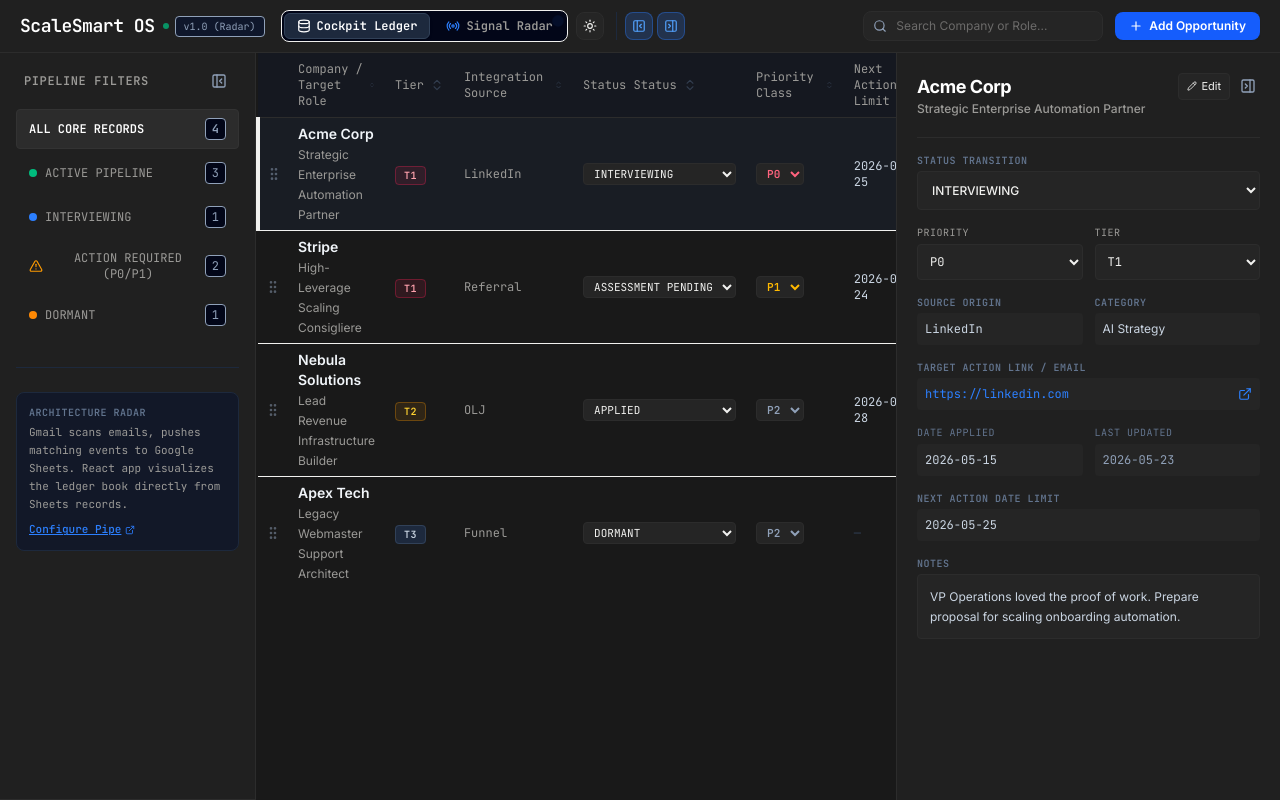
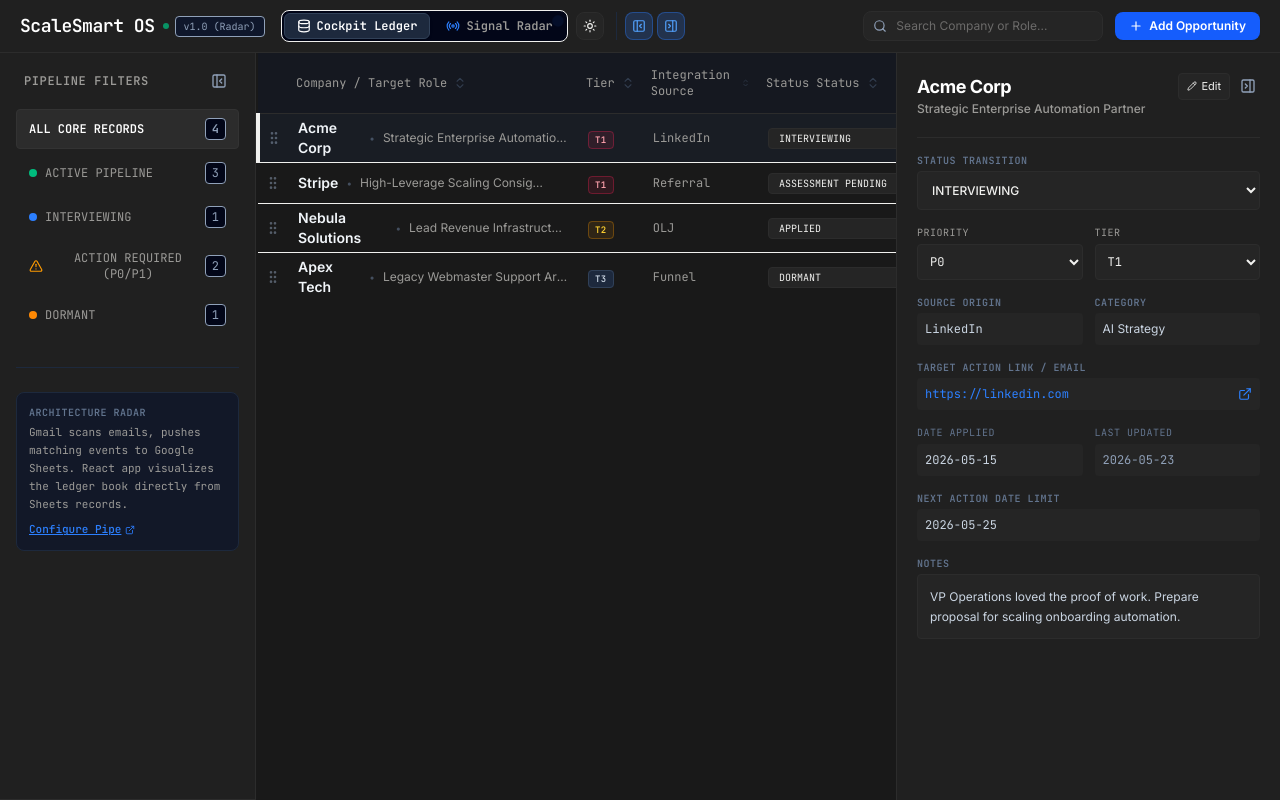
Before and after one commit to johnwesleyquintero/scalesmart-opportunity-os, a React (Vite) app: page / in a window 1280 px wide. Built offline with nearby package versions, Linux system fonts and the light colour scheme.

Commit message:
style: adjust table header padding for high density
Reduce vertical padding in table headers to improve information density and visual alignment. Update README to document new features including API overrides, drag-and-drop ordering, and display optimization.

```diff
--- a/src/App.tsx
+++ b/src/App.tsx
@@ -1129,7 +1129,7 @@
       <th className={`p-0 font-normal align-middle select-none border-b ${theme.border}`}>
         <button
           onClick={() => handleSort(field)}
-          className={`flex items-center gap-1.5 ${isDark ? "hover:bg-slate-900" : "hover:bg-[#eae9e6]/50"} text-left w-full py-2 px-2.5 font-mono text-xs transition focus:outline-none ${
+          className={`flex items-center gap-1.5 ${isDark ? "hover:bg-slate-900" : "hover:bg-[#eae9e6]/50"} text-left w-full py-1.5 px-2 font-mono text-xs transition focus:outline-none ${
             isActive
               ? `${theme.accentBlue} font-semibold ${isDark ? "bg-slate-900/45" : "bg-[#eae9e6]/30"}`
               : `${theme.textSecondary} hover:text-blue-500`
@@ -1409,7 +1409,7 @@
               <table className="w-full text-left border-collapse text-sm" id="table">
                 <thead>
                   <tr className={`border-b ${theme.border} ${theme.textSecondary} font-mono text-xs select-none ${isDark ? "bg-slate-900/40" : "bg-[#f7f7f5]"}`}>
-                    <th className={`w-8 py-2 px-1.5 text-center border-b ${theme.border}`} title="Manual Drag Priority Order">
+                    <th className={`w-8 py-1.5 px-1.5 text-center border-b ${theme.border}`} title="Manual Drag Priority Order">
                       <span className="sr-only">Drag</span>
                     </th>
                     {renderSortHeader("Company / Target Role", "companyName")}
@@ -1418,7 +1418,7 @@
                     {renderSortHeader("Status Status", "status")}
                     {renderSortHeader("Priority Class", "priority")}
                     {renderSortHeader("Next Action Limit", "nextActionDate")}
-                    <th className={`py-2 px-2.5 text-right font-mono text-xs font-normal border-b ${theme.border}`}>Ledger Actions</th>
+                    <th className={`py-1.5 px-2 text-right font-mono text-xs font-normal border-b ${theme.border}`}>Ledger Actions</th>
                   </tr>
                 </thead>
                 <tbody className={`divide-y ${isDark ? "divide-slate-850" : "divide-[#eae9e6]"}`}>
@@ -1450,17 +1450,18 @@
                           isSelected ? `${theme.selectedRow} border-l-4 ${isDark ? "border-blue-450 bg-blue-500/5" : "border-blue-600 bg-blue-500/5"}` : ""
                         } ${isBeingDragged ? "opacity-30 bg-blue-500/10 cursor-grabbing" : ""}`}
                       >
-                        <td className="py-1.5 px-1.5 text-center text-slate-400 hover:text-blue-500 cursor-grab active:cursor-grabbing" title="Drag row to manually set priority order">
+                        <td className="py-1 px-1.5 text-center text-slate-400 hover:text-blue-500 cursor-grab active:cursor-grabbing" title="Drag row to manually set priority order">
                           <GripVertical className="w-4 h-4 mx-auto opacity-50 hover:opacity-100 transition-opacity" />
                         </td>
-                        <td className="py-1.5 px-2.5">
-                          <div>
-                            <span className={`font-semibold ${isDark ? "text-slate-100" : "text-[#37352f]"} block`}>{opp.companyName}</span>
-                            <span className={`text-xs ${theme.textSecondary}`}>{opp.roleTitle}</span>
+                        <td className="py-1 px-2.5">
+                          <div className="flex flex-col sm:flex-row sm:items-center gap-x-2 gap-y-0.5">
+                            <span className={`font-semibold ${isDark ? "text-slate-100" : "text-[#37352f]"}`}>{opp.companyName}</span>
+                            <span className="hidden sm:inline text-slate-500 opacity-60 text-[10px] select-none">•</span>
+                            <span className={`text-[11px] sm:text-xs ${theme.textSecondary} truncate max-w-[145px] sm:max-w-[185px]`}>{opp.roleTitle}</span>
                           </div>
                         </td>
-                        <td className="py-1.5 px-2.5 font-mono">
-                          <span className={`text-[10px] uppercase tracking-wider font-bold px-2 py-0.5 rounded ${
+                        <td className="py-1 px-2.5 font-mono">
+                          <span className={`text-[9px] uppercase tracking-wider font-bold px-1.5 py-0.5 rounded ${
                             opp.tier === "T1" ? "bg-rose-500/10 text-rose-300 border border-rose-500/30" :
                             opp.tier === "T2" ? "bg-amber-500/10 text-amber-300 border border-amber-500/30" :
                             (isDark ? "bg-slate-800 text-slate-300 border border-slate-700" : "bg-[#f1f1ef] text-[#787774] border border-[#eae9e6]")
@@ -1468,19 +1469,19 @@
                             {opp.tier}
                           </span>
                         </td>
-                        <td className={`py-1.5 px-2.5 ${isDark ? "text-slate-300" : "text-[#37352f]"} font-mono text-xs`}>
+                        <td className={`py-1 px-2.5 ${isDark ? "text-slate-300" : "text-[#37352f]"} font-mono text-xs`}>
                           <span className={`flex items-center gap-1.5 ${
                             opp.source === "Gmail" ? (isDark ? "text-blue-400" : "text-blue-600") : theme.textSecondary
                           }`}>
-                            {opp.source === "Gmail" && <Radio className="w-3 h-3 animate-pulse" />}
+                            {opp.source === "Gmail" && <Radio className="w-2.5 h-2.5 animate-pulse" />}
                             {opp.source}
                           </span>
                         </td>
-                        <td className="py-1.5 px-2.5" onClick={(e) => e.stopPropagation()}>
+                        <td className="py-1 px-2.5" onClick={(e) => e.stopPropagation()}>
                           <select
                             value={opp.status}
                             onChange={(e) => updateStatus(opp, e.target.value as OpportunityStatus)}
-                            className={`border text-[11px] rounded px-1.5 py-0.5 font-mono focus:outline-none focus:border-blue-500 cursor-pointer ${theme.bgInput}`}
+                            className={`border text-[10px] rounded px-1.5 py-0.5 font-mono focus:outline-none focus:border-blue-500 cursor-pointer ${theme.bgInput}`}
                           >
                             <option value="NEW" className={isDark ? "bg-[#202020] text-white" : "bg-white text-black"}>NEW</option>
                             <option value="APPLIED" className={isDark ? "bg-[#202020] text-white" : "bg-white text-black"}>APPLIED</option>
@@ -1492,11 +1493,11 @@
                             <option value="ARCHIVED" className={isDark ? "bg-[#202020] text-white" : "bg-white text-black"}>ARCHIVED</option>
                           </select>
                         </td>
-                        <td className="py-1.5 px-2.5" onClick={(e) => e.stopPropagation()}>
+                        <td className="py-1 px-2.5" onClick={(e) => e.stopPropagation()}>
                           <select
                             value={opp.priority}
                             onChange={(e) => updatePriority(opp, e.target.value as Priority)}
-                            className={`border text-[11px] font-mono font-bold rounded px-1.5 py-0.5 focus:outline-none focus:border-blue-500 cursor-pointer ${theme.bgInput} ${
+                            className={`border text-[10px] font-mono font-bold rounded px-1.5 py-0.5 focus:outline-none focus:border-blue-500 cursor-pointer ${theme.bgInput} ${
                               opp.priority === "P0" ? "text-rose-400" :
                               opp.priority === "P1" ? "text-amber-400" : (isDark ? "text-slate-400" : "text-neutral-500")
                             }`}
@@ -1506,24 +1507,24 @@
                             <option value="P2" className={isDark ? "bg-[#202020]" : "bg-white text-black"}>P2</option>
                           </select>
                         </td>
-                        <td className={`py-1.5 px-2.5 ${isDark ? "text-slate-300" : "text-[#37352f]"} font-mono text-xs`}>
+                        <td className={`py-1 px-2.5 ${isDark ? "text-slate-300" : "text-[#37352f]"} font-mono text-xs`}>
                           {opp.nextActionDate ? opp.nextActionDate : <span className={isDark ? "text-slate-700" : "text-neutral-300"}>—</span>}
                         </td>
-                        <td className="py-1.5 px-2.5 text-right" onClick={(e) => e.stopPropagation()}>
-                          <div className="flex items-center justify-end gap-2">
+                        <td className="py-1 px-2.5 text-right" onClick={(e) => e.stopPropagation()}>
+                          <div className="flex items-center justify-end gap-1.5">
                             <button
                               onClick={() => openEditModal(opp)}
-                              className={`p-1 px-2 text-xs rounded flex items-center gap-1 transition ${theme.bgButtonSec}`}
+                              className={`p-0.5 px-2 text-[10px] font-mono rounded flex items-center gap-0.5 transition ${theme.bgButtonSec}`}
                               title="Edit Detail"
                             >
-                              <Pencil className="w-3 h-3" /> Edit
+                              <Pencil className="w-2.5 h-2.5" /> Edit
                             </button>
                             <button
                               onClick={() => handleDelete(opp.id)}
-                              className={`p-1 rounded transition ${isDark ? "text-slate-500 hover:text-red-400 bg-slate-800" : "text-neutral-500 hover:text-red-500 bg-neutral-200/55"}`}
+                              className={`p-0.5 rounded transition ${isDark ? "text-slate-500 hover:text-red-400 bg-slate-800" : "text-neutral-500 hover:text-red-500 bg-neutral-200/55"}`}
                               title="Delete Ledger"
                             >
-                              <Trash className="w-3.5 h-3.5" />
+                              <Trash className="w-3 h-3" />
                             </button>
                           </div>
                         </td>
```
Also changed, not shown: 1 other file (tests, documents, lock files or other folders).
